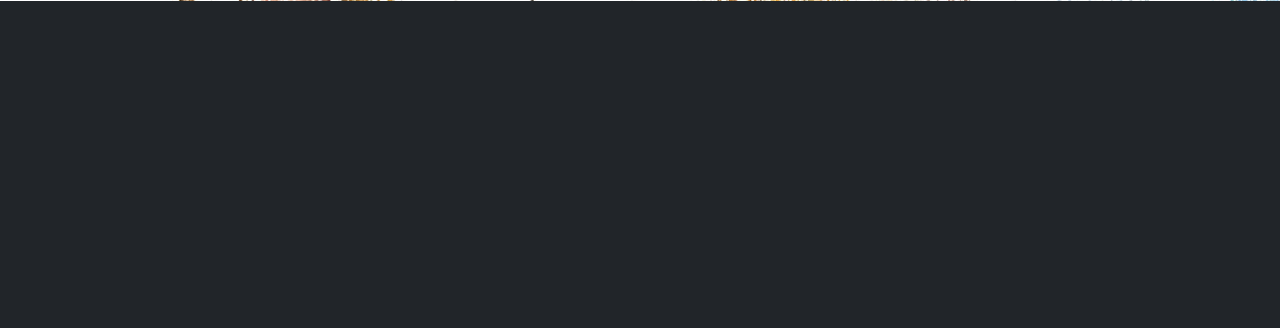
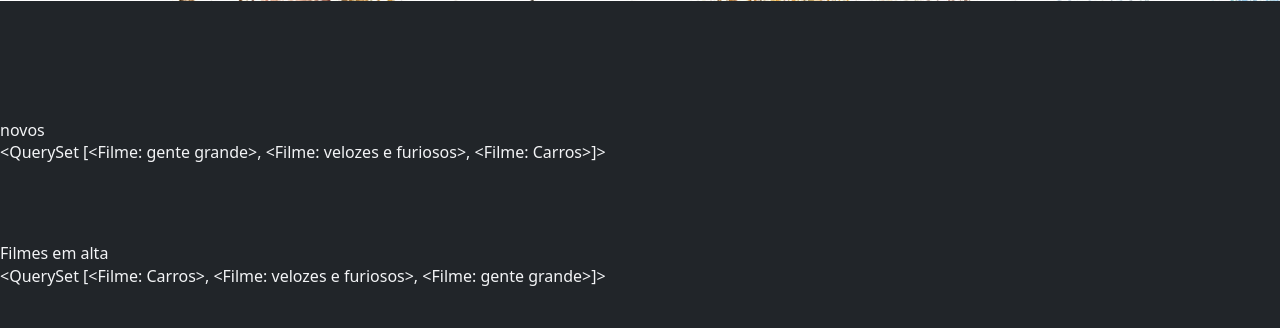
Before and after one commit to Davi504/Projeto-Resumoflix, a Django app: page /filmes/ in a window 1280 px wide. Shown: the part 2405-2733 px from the top of the page. Before the commit the page ends 2406 px from the top, so only its background shows below. Run offline with Django 5.2, Linux system fonts and the light colour scheme; data comes from the database, SQL or seed files in the repository; some libraries are stand-ins or nearby versions.

Commit message:
criando um novo gerenciador de context e variaveis dos filmes em alta e novos filmes

```diff
--- /dev/null
+++ b/filme/novo_context.py
@@ -0,0 +1,9 @@
+from .models import Filme
+
+def lista_filmes_recentes(request):
+    lista_filmes = Filme.objects.all().order_by("-data_criacao")[0:5]
+    return {"lista_filmes_recentes": lista_filmes}
+
+def lista_filmes_emalta (request):
+    lista_filmes = Filme.objects.all().order_by("-visualizacoes")[0:5]
+    return {"lista_filmes_emalta": lista_filmes}
--- a/filme/templates/homefilmes.html
+++ b/filme/templates/homefilmes.html
@@ -15,5 +15,14 @@ HomeFilmes Netflix
     {% endfor %}
 </div>
 
+<div class = py-10>
+    <h2>novos</h2>
+    {{lista_filmes_recentes}}
+</div>
+
+<div class = py-10>
+    <h2>Filmes em alta</h2>
+    {{lista_filmes_emalta}}
+</div>
 
 {% endblock %}
--- a/netflix/settings.py
+++ b/netflix/settings.py
@@ -63,6 +63,8 @@ TEMPLATES = [
                 'django.template.context_processors.request',
                 'django.contrib.auth.context_processors.auth',
                 'django.contrib.messages.context_processors.messages',
+                'filme.novo_context.lista_filmes_recentes', # Adicionado para o Django encontrar os filmes recentes
+                'filme.novo_context.lista_filmes_emalta', # Adicionado para o Django encontrar os filmes populares
             ],
         },
     },
```
